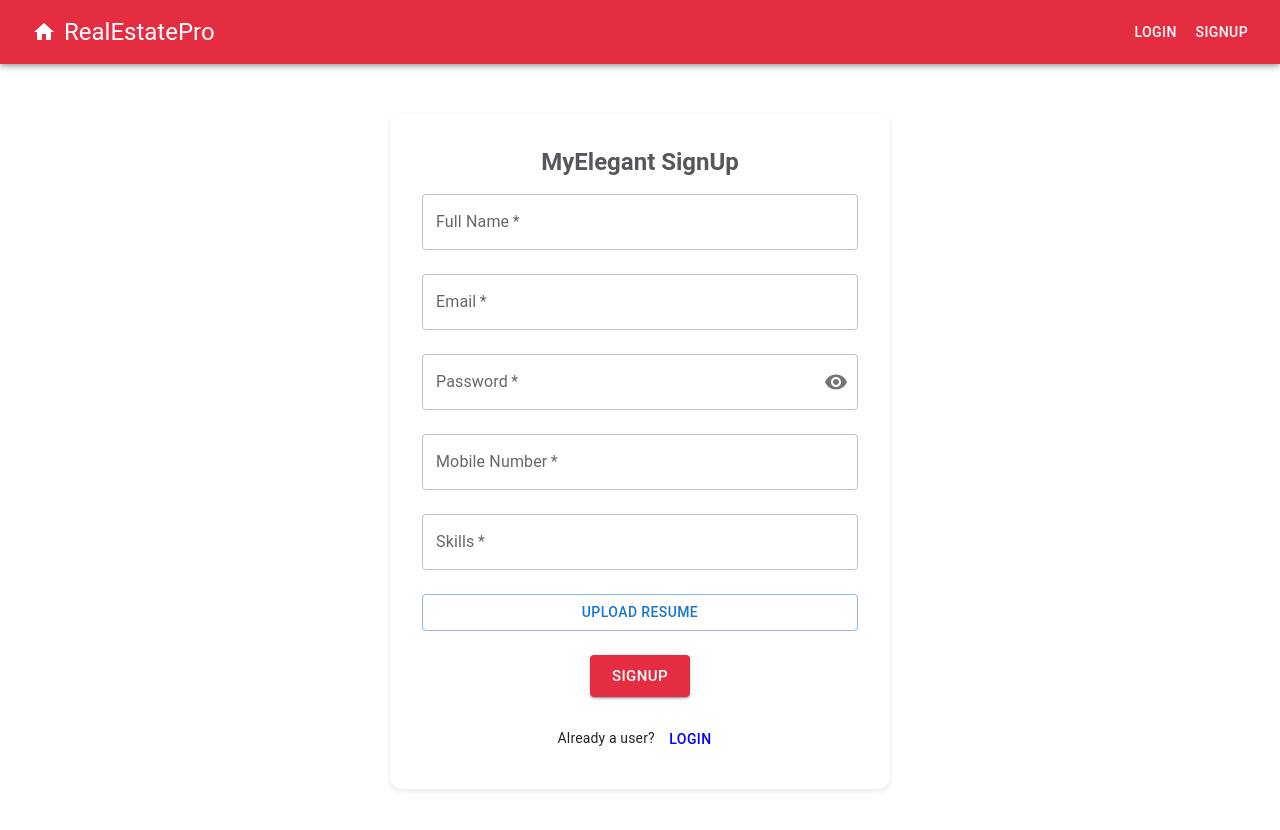
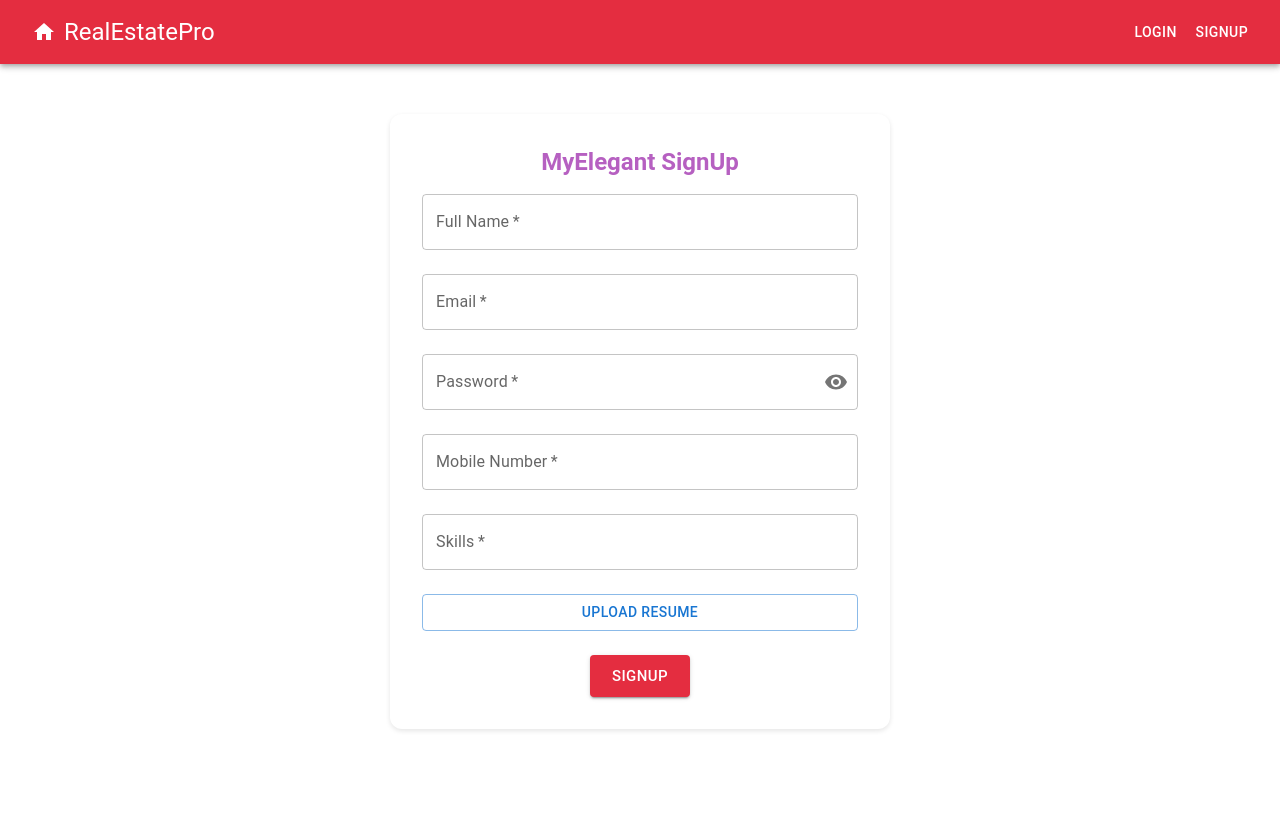
Before and after one commit to Ganesh-Chetti/Job-portal-frontend, a React (Vite) app: page /Userregistration in a window 1280 px wide. Shown: the top 830 px of the page. After the commit the page ends 800 px from the top, so only its background shows below. Built offline with nearby package versions, Linux system fonts and the light colour scheme.

Commit message:
updated registration code

```diff
--- a/src/User/UserRegistration.jsx
+++ b/src/User/UserRegistration.jsx
@@ -27,10 +27,12 @@ const UserRegistrationForm = () => {
     skills: "",
     resume: null,
   });
+
   const [showPassword, setShowPassword] = useState(false);
   const [errors, setErrors] = useState({});
   const [snackbar, setSnackbar] = useState({ open: false, message: "", severity: "info" });
 
+  // Handle input change
   const handleChange = (e) => {
     const { name, value } = e.target;
     setFormData((prev) => ({ ...prev, [name]: value }));
@@ -48,14 +50,25 @@ const UserRegistrationForm = () => {
     setErrors(newErrors);
   };
 
+  // Handle resume file upload
   const handleResumeUpload = (e) => {
     const file = e.target.files[0];
-    setFormData((prev) => ({ ...prev, resume: file }));
-    setErrors((prev) => ({ ...prev, resume: file ? "" : "Resume upload is required." }));
+
+    if (file) {
+      const validTypes = ["application/pdf", "application/msword", "application/vnd.openxmlformats-officedocument.wordprocessingml.document"];
+      if (!validTypes.includes(file.type)) {
+        setErrors((prev) => ({ ...prev, resume: "Invalid format. Only PDF, DOC, or DOCX allowed." }));
+        return;
+      }
+      setFormData((prev) => ({ ...prev, resume: file }));
+      setErrors((prev) => ({ ...prev, resume: "" }));
+    }
   };
 
+  // Toggle password visibility
   const togglePasswordVisibility = () => setShowPassword((prev) => !prev);
 
+  // Handle form submission
   const handleSubmit = async (e) => {
     e.preventDefault();
 
@@ -77,7 +90,7 @@ const UserRegistrationForm = () => {
 
       if (response.status === 201) {
         setSnackbar({ open: true, message: "Registration successful!", severity: "success" });
-        navigate('/Userlogin');
+        navigate("/Userlogin");
       }
     } catch (error) {
       const errorMessage =
@@ -90,7 +103,7 @@ const UserRegistrationForm = () => {
 
   return (
     <>
-      <AppBar position="sticky" color="primary" style={{backgroundColor: "rgb(228, 45, 64)"}}>
+      <AppBar position="sticky" color="primary" style={{ backgroundColor: "rgb(228, 45, 64)" }}>
         <Toolbar>
           <IconButton color="inherit" onClick={() => navigate("/")}>
             <HomeIcon />
@@ -119,20 +132,20 @@ const UserRegistrationForm = () => {
       >
         <Typography
           variant="h5"
-          sx={{ fontWeight: 600, mb: 2, textAlign: "center" ,animation: "colorChange 3s infinite"}}
+          sx={{ fontWeight: 600, mb: 2, textAlign: "center", animation: "colorChange 3s infinite" }}
         >
           MyElegant SignUp
         </Typography>
         <style>
-        {`
+          {`
           @keyframes colorChange {
             0% {color: rgb(71, 221, 255)}
-            50% {color:rgb(255, 151, 71); /* Change to a different color (e.g., Tomato) */}
-            75% {color:rgb(148, 141, 151);
-            100% {color:rgb(212, 55, 230);
+            50% {color:rgb(255, 151, 71);}
+            75% {color:rgb(148, 141, 151);}
+            100% {color:rgb(212, 55, 230);}
           }
         `}
-      </style>
+        </style>
 
         <form onSubmit={handleSubmit}>
           <Grid container spacing={3}>
@@ -159,10 +172,7 @@ const UserRegistrationForm = () => {
                       ? {
                           endAdornment: (
                             <InputAdornment position="end">
-                              <IconButton
-                                onClick={togglePasswordVisibility}
-                                edge="end"
-                              >
+                              <IconButton onClick={togglePasswordVisibility} edge="end">
                                 {showPassword ? <VisibilityOff /> : <Visibility />}
                               </IconButton>
                             </InputAdornment>
@@ -175,19 +185,9 @@ const UserRegistrationForm = () => {
             ))}
 
             <Grid item xs={12}>
-              <Button
-                variant="outlined"
-                component="label"
-                fullWidth
-                color={formData.resume ? "success" : "primary"}
-              >
+              <Button variant="outlined" component="label" fullWidth color={formData.resume ? "success" : "primary"}>
                 {formData.resume ? "Resume Uploaded" : "Upload Resume"}
-                <input
-                  type="file"
-                  hidden
-                  accept=".pdf,.doc,.docx"
-                  onChange={handleResumeUpload}
-                />
+                <input type="file" hidden accept=".pdf,.doc,.docx" onChange={handleResumeUpload} />
               </Button>
               {errors.resume && (
                 <Typography color="error" variant="body2">
@@ -197,21 +197,9 @@ const UserRegistrationForm = () => {
             </Grid>
 
             <Grid item xs={12} textAlign="center">
-              <Button type="submit" variant="contained" color="primary" size="large" style={{backgroundColor: "rgb(228, 45, 64)"}}>
+              <Button type="submit" variant="contained" color="primary" size="large" style={{ backgroundColor: "rgb(228, 45, 64)" }}>
                 SignUp
               </Button>
-            </Grid>
-
-            <Grid item xs={12} textAlign="center">
-              <Typography variant="body2">
-                Already a user?{" "}
-                <Button
-                  style={{ color: "blue" }}
-                  onClick={() => navigate("/Userlogin")}
-                >
-                  Login
-                </Button>
-              </Typography>
             </Grid>
           </Grid>
         </form>
@@ -223,11 +211,7 @@ const UserRegistrationForm = () => {
         onClose={() => setSnackbar({ ...snackbar, open: false })}
         anchorOrigin={{ vertical: "top", horizontal: "center" }}
       >
-        <Alert
-          onClose={() => setSnackbar({ ...snackbar, open: false })}
-          severity={snackbar.severity}
-          sx={{ width: "100%" }}
-        >
+        <Alert onClose={() => setSnackbar({ ...snackbar, open: false })} severity={snackbar.severity} sx={{ width: "100%" }}>
           {snackbar.message}
         </Alert>
       </Snackbar>
```
